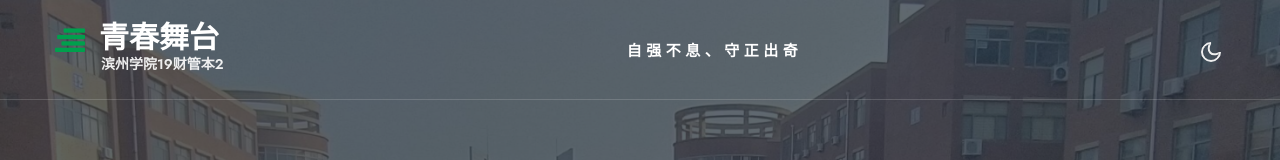
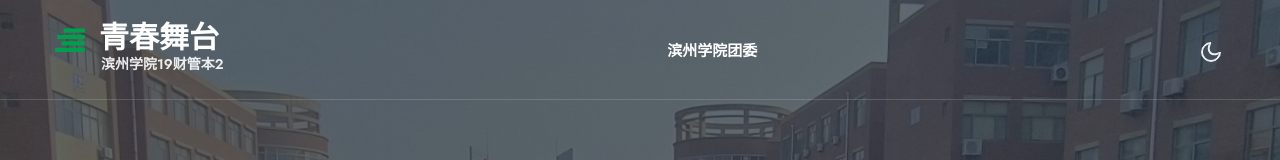
Before and after one commit to bzuxll/bzuxll.github.io, a plain HTML site: page index.html in a window 1280 px wide. Shown: the top 160 px of the page. Drawn offline with Linux system fonts and the light colour scheme.

Commit message:
Update index.html

```diff
--- a/index.html
+++ b/index.html
@@ -37,7 +37,7 @@
         <div class="collapse navbar-collapse" id="navbarTogglerDemo02">
           <ul class="navbar-nav mx-lg-auto">
 			   <li class="nav-item active">
-              <a class="nav-link" href="https://tw.bzu.edu.cn/_t1409/main.psp">自 强 不 息 、 守 正 出 奇 <span class="sr-only"></span></a>
+              <a class="nav-link" href="https://tw.bzu.edu.cn/_t1409/main.psp"> 滨州学院团委 <span class="sr-only"></span></a>
             </li>
           </ul>
           </div>
```
